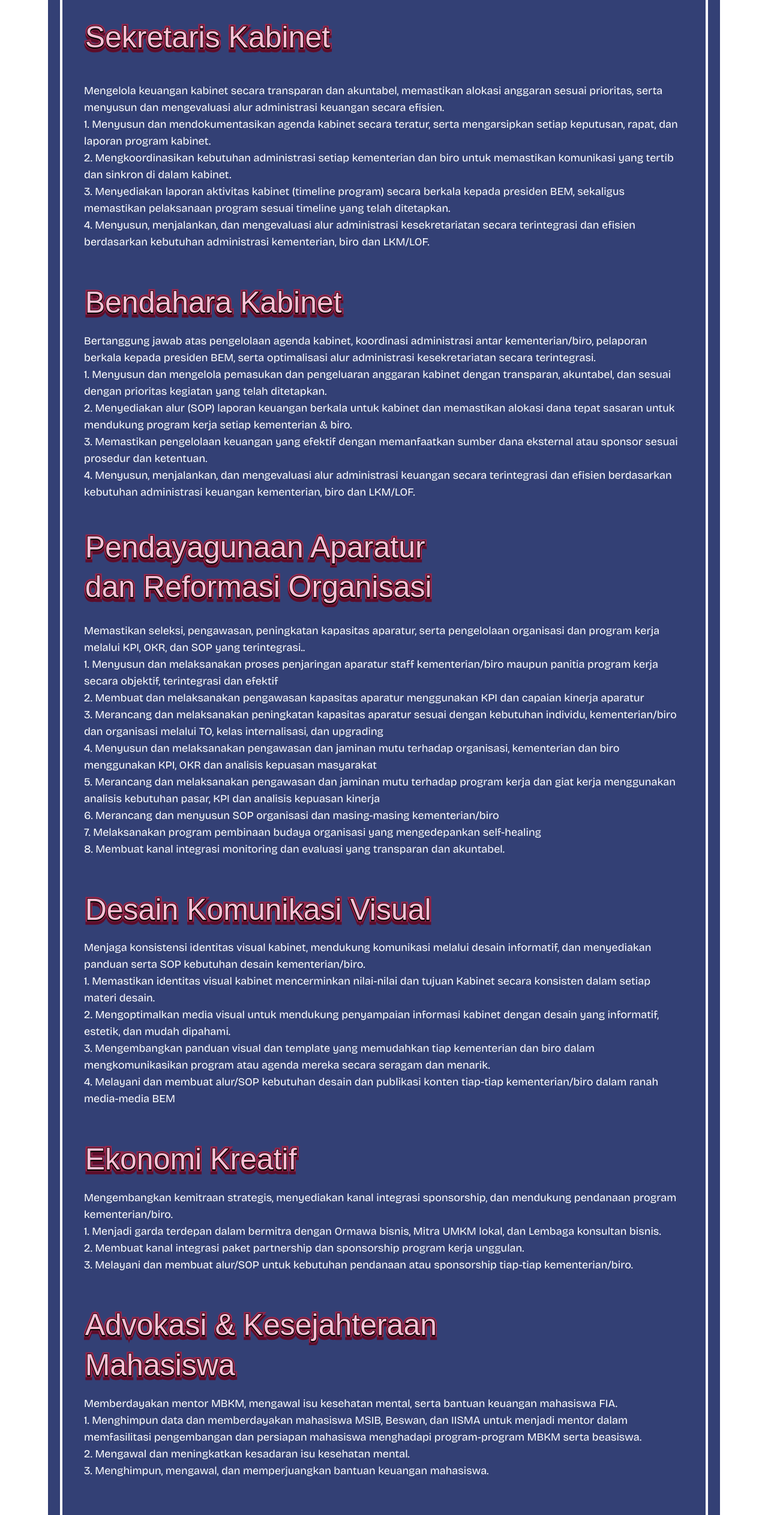
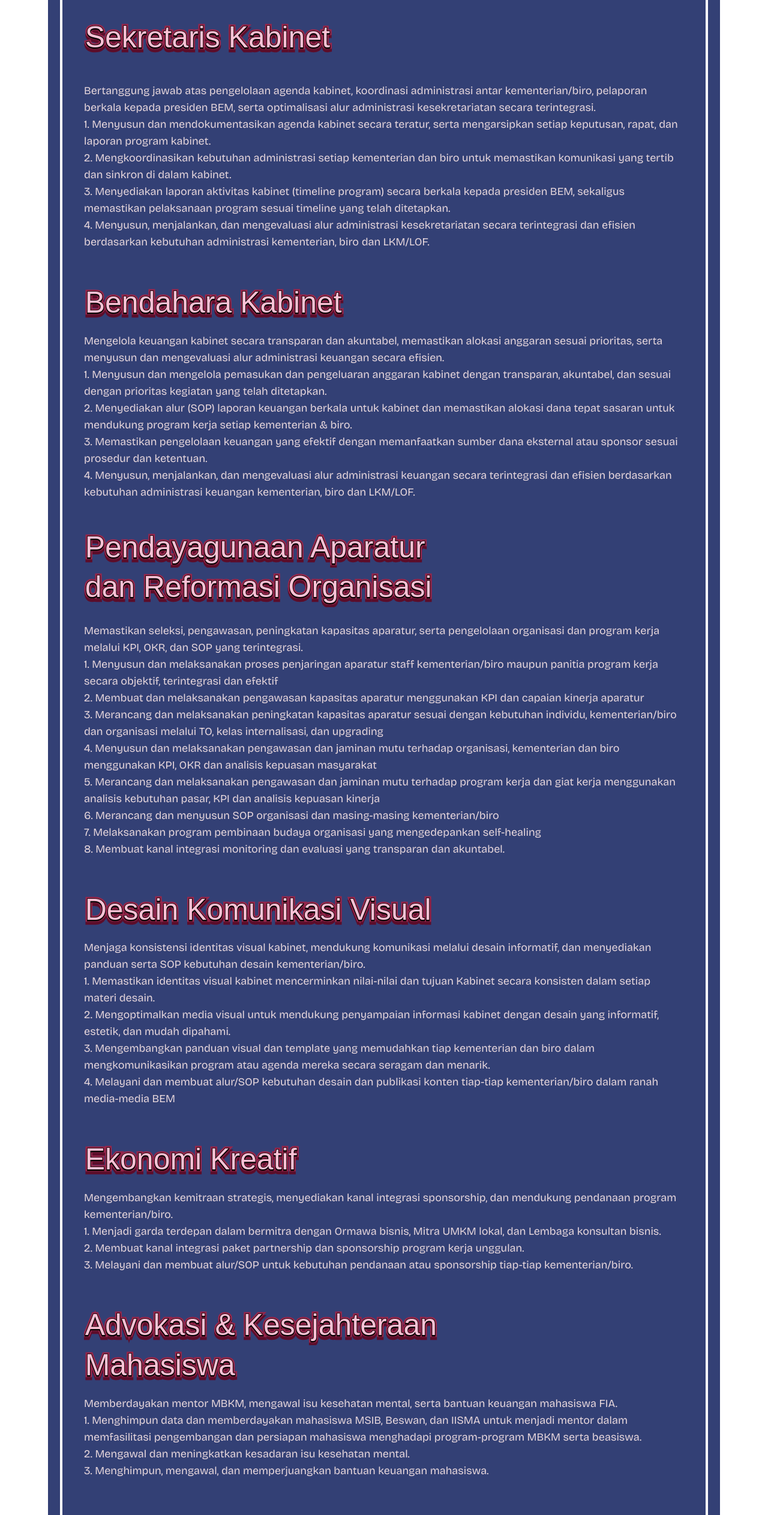
Before and after one commit to izzel24/Webset, a React (Vite) app: page /about/arahan-strategis in a window 1280 px wide. Shown: the part 200-2725 px from the top of the page at 60% size. Built offline with nearby package versions, Linux system fonts and the light colour scheme; a web font is replaced by a local one.

Commit message:
update revisi 7

```diff
--- a/src/components/ArahanStrategis.jsx
+++ b/src/components/ArahanStrategis.jsx
@@ -59,10 +59,11 @@
             </g>
           </svg>
 
-          <span className="font-Bricolage md:text-lg text-sm text-white">
-            Mengelola keuangan kabinet secara transparan dan akuntabel,
-            memastikan alokasi anggaran sesuai prioritas, serta menyusun dan
-            mengevaluasi alur administrasi keuangan secara efisien.
+          <span className="font-Bricolage md:text-lg text-sm text-[#E5D5DB]">
+            Bertanggung jawab atas pengelolaan agenda kabinet, koordinasi
+            administrasi antar kementerian/biro, pelaporan berkala kepada
+            presiden BEM, serta optimalisasi alur administrasi kesekretariatan
+            secara terintegrasi.
             <ul>
               <li>
                 {" "}
@@ -148,11 +149,10 @@
             </g>
           </svg>
 
-          <span className="font-Bricolage md:text-lg text-sm text-white">
-            Bertanggung jawab atas pengelolaan agenda kabinet, koordinasi
-            administrasi antar kementerian/biro, pelaporan berkala kepada
-            presiden BEM, serta optimalisasi alur administrasi kesekretariatan
-            secara terintegrasi.
+          <span className="font-Bricolage md:text-lg text-sm text-[#E5D5DB]">
+            Mengelola keuangan kabinet secara transparan dan akuntabel,
+            memastikan alokasi anggaran sesuai prioritas, serta menyusun dan
+            mengevaluasi alur administrasi keuangan secara efisien.
             <ul>
               <li>
                 {" "}
@@ -160,8 +160,7 @@
                 kabinet dengan transparan, akuntabel, dan sesuai dengan
                 prioritas kegiatan yang telah ditetapkan.{" "}
               </li>
-              <li>{/*  */}
-                {" "}
+              <li>
                 2. Menyediakan alur (SOP) laporan keuangan berkala untuk kabinet
                 dan memastikan alokasi dana tepat sasaran untuk mendukung
                 program kerja setiap kementerian & biro.{" "}
@@ -262,10 +261,10 @@
               </text>
             </g>
           </svg>
-          <span className="font-Bricolage md:text-lg text-sm text-white">
+          <span className="font-Bricolage md:text-lg text-sm text-[#E5D5DB]">
             Memastikan seleksi, pengawasan, peningkatan kapasitas aparatur,
             serta pengelolaan organisasi dan program kerja melalui KPI, OKR, dan
-            SOP yang terintegrasi..
+            SOP yang terintegrasi.
             <ul>
               <li>
                 {" "}
@@ -370,7 +369,7 @@
               </text>
             </g>
           </svg>
-          <span className="font-Bricolage md:text-lg text-sm text-white">
+          <span className="font-Bricolage md:text-lg text-sm text-[#E5D5DB]">
             Menjaga konsistensi identitas visual kabinet, mendukung komunikasi
             melalui desain informatif, dan menyediakan panduan serta SOP
             kebutuhan desain kementerian/biro.
@@ -456,7 +455,7 @@
               </text>
             </g>
           </svg>
-          <span className="font-Bricolage md:text-lg text-sm text-white">
+          <span className="font-Bricolage md:text-lg text-sm text-[#E5D5DB]">
             Mengembangkan kemitraan strategis, menyediakan kanal integrasi
             sponsorship, dan mendukung pendanaan program kementerian/biro.
             <ul>
@@ -559,7 +558,7 @@
               </text>
             </g>
           </svg>
-          <span className="font-Bricolage md:text-lg text-sm text-white">
+          <span className="font-Bricolage md:text-lg text-sm text-[#E5D5DB]">
             Memberdayakan mentor MBKM, mengawal isu kesehatan mental, serta
             bantuan keuangan mahasiswa FIA.
             <ul>
@@ -638,18 +637,23 @@
               </text>
             </g>
           </svg>
-          <span className="font-Bricolage md:text-lg text-sm text-white">
-            Memberdayakan unit keagamaan, meningkatkan toleransi, serta mengawal isu keagamaan, keberagaman, dan kebangsaan di FIA.
+          <span className="font-Bricolage md:text-lg text-sm text-[#E5D5DB]">
+            Memberdayakan unit keagamaan, meningkatkan toleransi, serta mengawal
+            isu keagamaan, keberagaman, dan kebangsaan di FIA.
             <ul>
               <li>
                 {" "}
-                1. Menghimpun, memberdayakan, serta memfasilitasi unit-unit keagamaan di Lingkungan FIA.
+                1. Menghimpun, memberdayakan, serta memfasilitasi unit-unit
+                keagamaan di Lingkungan FIA.
               </li>
               <li>
                 {" "}
-                2. Meningkatkan kesadaran beragama dan toleransi antar umat beragama di Lingkungan FIA.
+                2. Meningkatkan kesadaran beragama dan toleransi antar umat
+                beragama di Lingkungan FIA.
               </li>
-              <li>3. Mengawal isu-isu keagamaan, keberagaman, dan kebangsaan.</li>
+              <li>
+                3. Mengawal isu-isu keagamaan, keberagaman, dan kebangsaan.
+              </li>
             </ul>
           </span>
         </div>
@@ -709,7 +713,7 @@
               </text>
             </g>
           </svg>
-          <span className="font-Bricolage md:text-lg text-sm text-white">
+          <span className="font-Bricolage md:text-lg text-sm text-[#E5D5DB]">
             Meningkatkan kesadaran isu strategis melalui kajian rutin,
             propaganda, dan aksi sebagai pressure group dan social control.
             <ul>
@@ -786,7 +790,7 @@
               </text>
             </g>
           </svg>
-          <span className="font-Bricolage md:text-lg text-sm text-white">
+          <span className="font-Bricolage md:text-lg text-sm text-[#E5D5DB]">
             Mengelola minat bakat mahasiswa, memfasilitasi pengembangan soft
             skill/hard skill, dan mendukung peran Duta FIA.
             <ul>
@@ -860,7 +864,7 @@
               </text>
             </g>
           </svg>
-          <span className="font-Bricolage md:text-lg text-sm text-white">
+          <span className="font-Bricolage md:text-lg text-sm text-[#E5D5DB]">
             Mengadvokasi isu sosial dan lingkungan, mendukung upaya green
             campus, mengawal isu disabilitas dan inklusifitas, serta
             melaksanakan pengabdian berbasis keilmuan administrasi.
@@ -949,7 +953,7 @@
               </text>
             </g>
           </svg>
-          <span className="font-Bricolage md:text-lg text-sm text-white">
+          <span className="font-Bricolage md:text-lg text-sm text-[#E5D5DB]">
             Memberdayakan kemampuan riset, prestatif, dan kewirausahaan
             Mahasiswa FIA dalam mempersiapkan partisipasi dalam program PKM,
             PMW, dan Mawapres yang menjalin kerja sama dengan RSC dan SEC.
@@ -1039,7 +1043,7 @@
               </text>
             </g>
           </svg>
-          <span className="font-Bricolage md:text-lg text-sm text-white">
+          <span className="font-Bricolage md:text-lg text-sm text-[#E5D5DB]">
             Menjadi garda terdepan dalam diplomasi dan jaringan kerja sama
             berkelanjutan, mengharmonisasi hubungan dengan LKM/LOF, serta
             memfasilitasi forum angkatan bersama himpunan prodi.
@@ -1124,7 +1128,7 @@
               </text>
             </g>
           </svg>
-          <span className="font-Bricolage md:text-lg text-sm text-white">
+          <span className="font-Bricolage md:text-lg text-sm text-[#E5D5DB]">
             Mengawal kesetaraan gender, pencegahan kekerasan seksual, serta
             memberdayakan perempuan melalui kelas emansipasi dan pembentukan
             Satgas PPKS.
```
